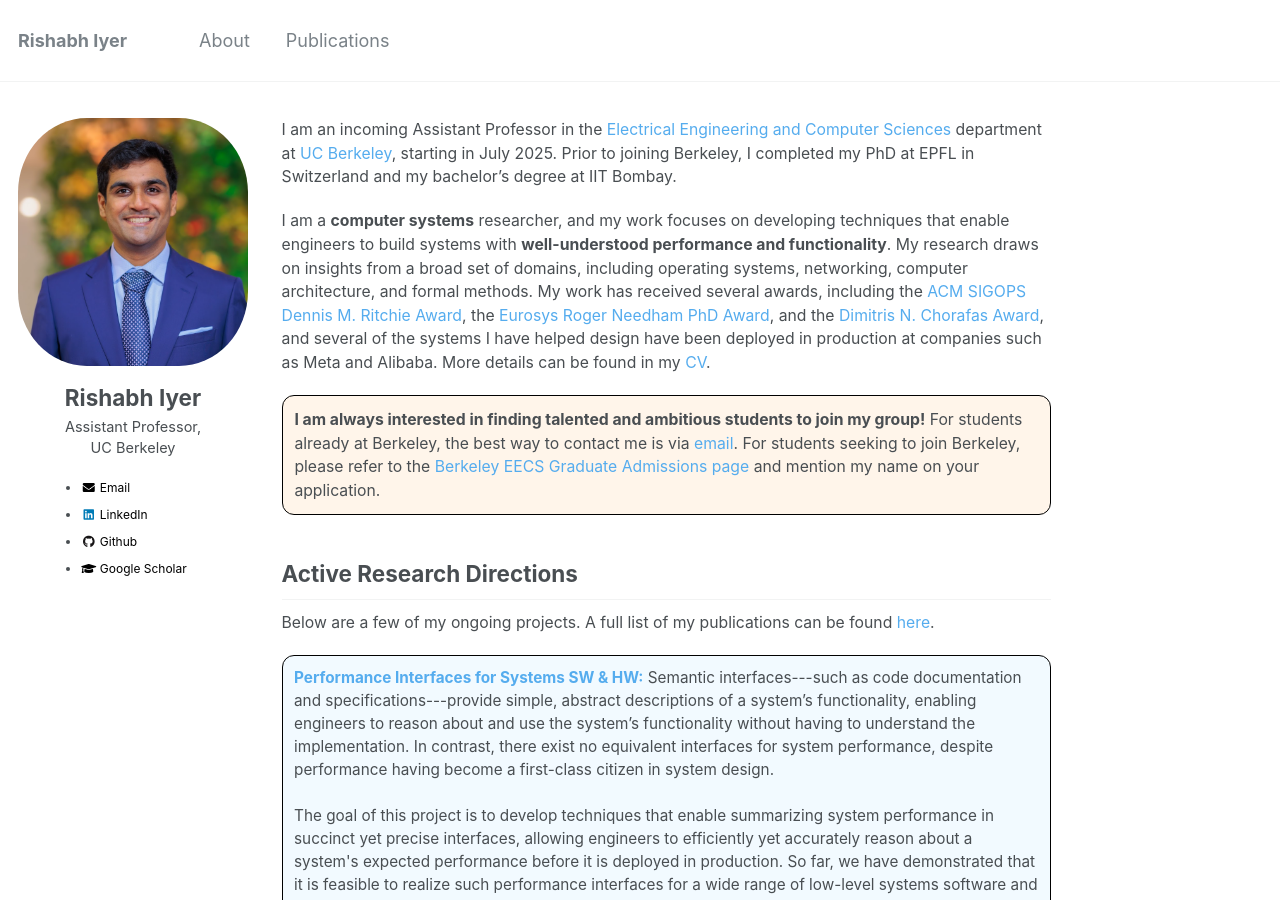
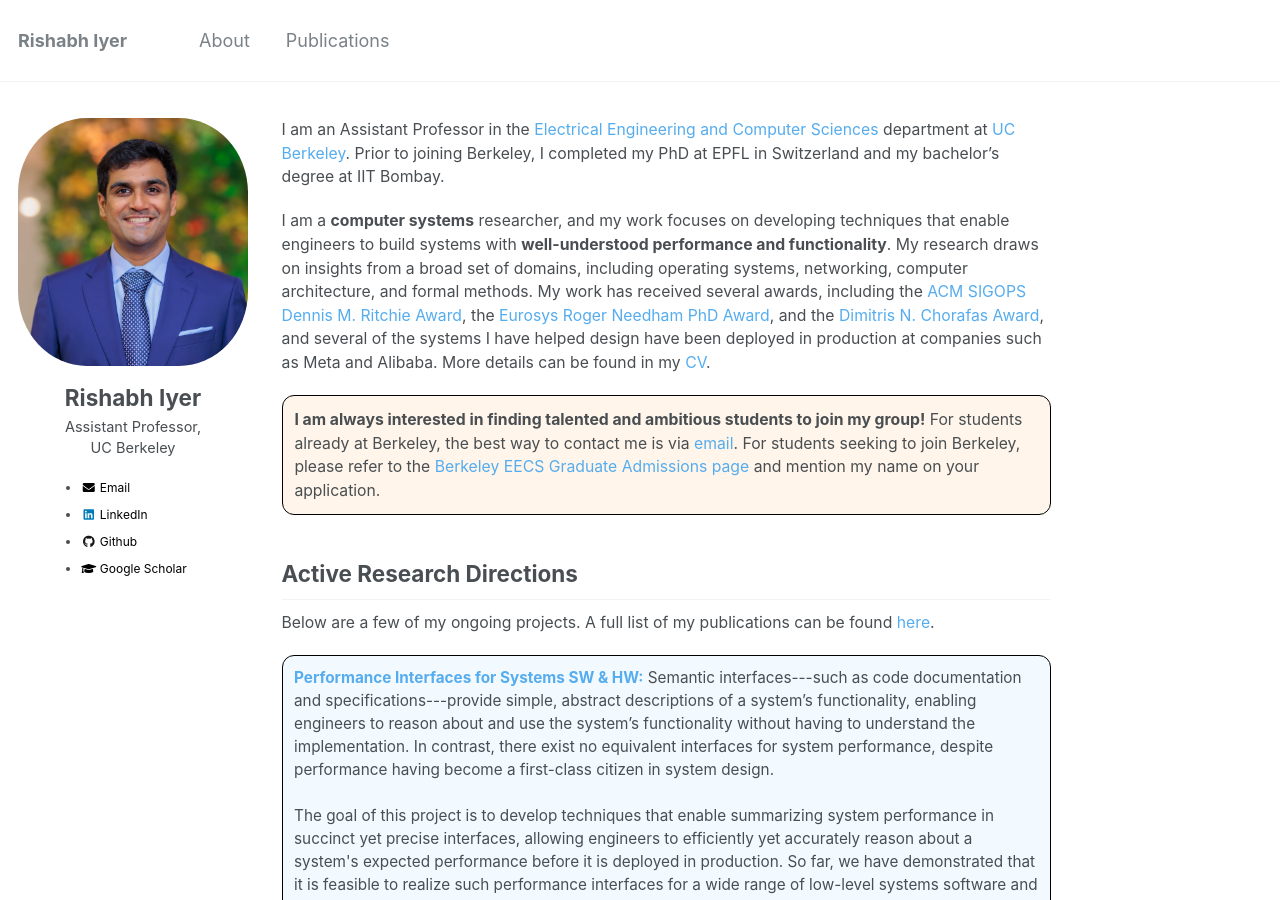
Before and after one commit to rishabh246/rishabh246.github.io, a Jekyll site: the page built from _pages/about.md, in a window 1280 px wide and 900 px high. Built offline with Jekyll 4.4.1, drawn with Linux system fonts in a browser that asks for light colours.

Commit message:
Update about.md

```diff
--- a/_pages/about.md
+++ b/_pages/about.md
@@ -7,7 +7,7 @@ redirect_from:
   - /about.html
 ---
 
-I am an incoming Assistant Professor in the [Electrical Engineering and Computer Sciences](https://eecs.berkeley.edu/) department at [UC Berkeley](https://berkeley.edu/), starting in July 2025.
+I am an Assistant Professor in the [Electrical Engineering and Computer Sciences](https://eecs.berkeley.edu/) department at [UC Berkeley](https://berkeley.edu/).
 Prior to joining Berkeley, I completed my PhD at EPFL in Switzerland and my bachelor's degree at IIT Bombay.
 
 I am a **computer systems** researcher, and my work focuses on developing techniques that
```
